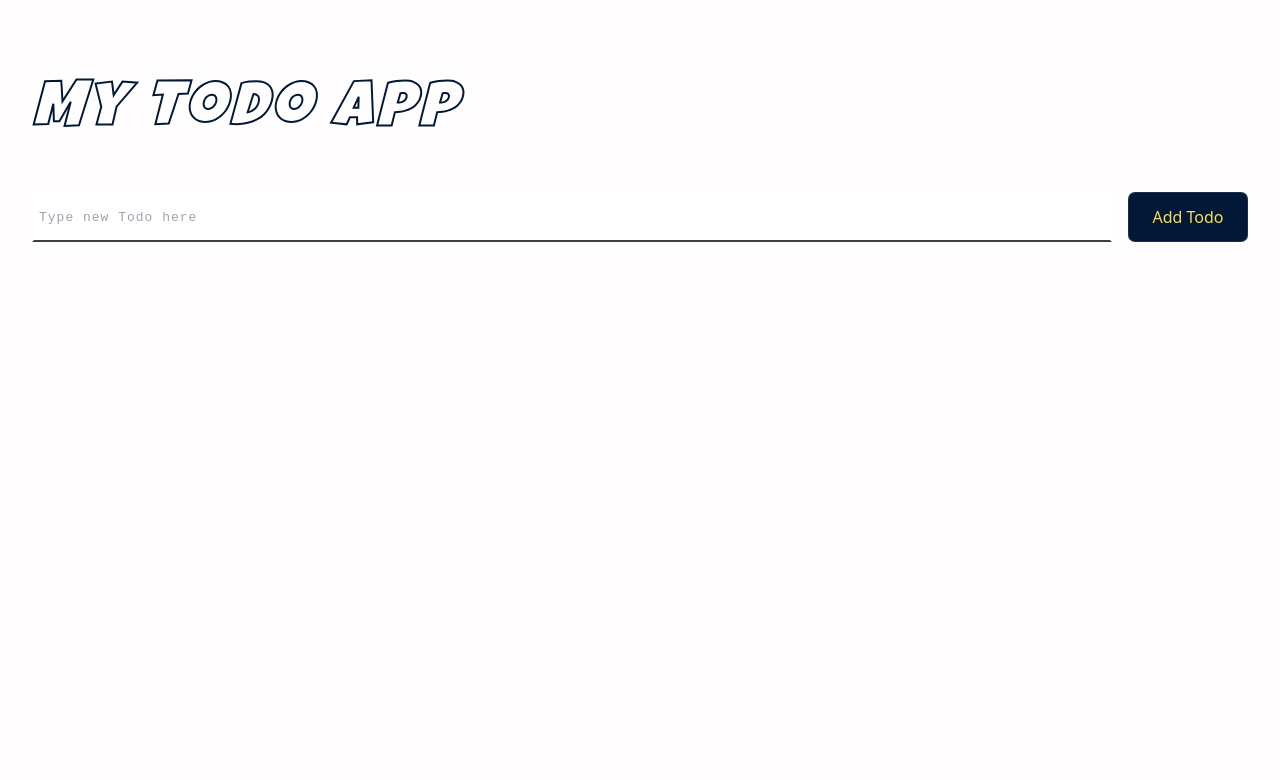
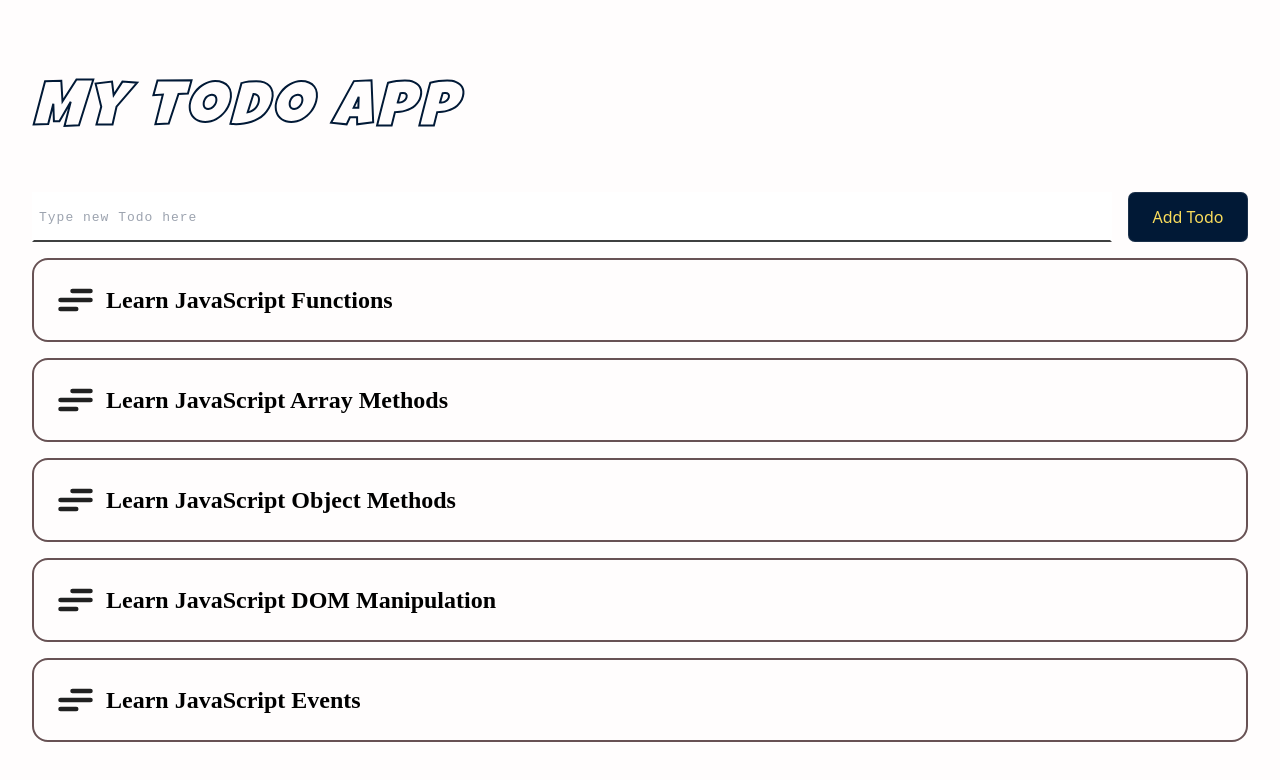
Before and after one commit to oyieroyier/todo-app, a React (Vite) app: page / in a window 1280 px wide. Shown: the top 780 px of the page. Built offline with nearby package versions, Linux system fonts and the light colour scheme; a web font is replaced by a local one.

Commit message:
Create Todos Container and abstracted todos array to data.js file

```diff
--- a/src/App.jsx
+++ b/src/App.jsx
@@ -1,13 +1,13 @@
 import AddTodoForm from "./components/AddTodoForm";
 import PageTitle from "./components/PageTitle";
+import TodosContainer from "./components/TodosContainer";
 
 const App = () => {
   return (
     <main>
       <PageTitle text={"My Todo App"} />
       <AddTodoForm />
-
-      <div className="todos-container"></div>
+      <TodosContainer />
     </main>
   );
 };
--- /dev/null
+++ b/src/components/SingleTodoItem.jsx
@@ -0,0 +1,15 @@
+/* eslint-disable react/prop-types */
+import Checkbox from "./Checkbox";
+
+const SingleTodoItem = ({ todo }) => {
+  return (
+    <div className="todo">
+      <div className="todo-item">
+        <Checkbox />
+        <p>{todo.title}</p>
+      </div>
+    </div>
+  );
+};
+
+export default SingleTodoItem;
--- /dev/null
+++ b/src/components/TodosContainer.jsx
@@ -0,0 +1,14 @@
+import { todos } from "../data";
+import SingleTodoItem from "./SingleTodoItem";
+
+const TodosContainer = () => {
+  return (
+    <div className="todos-container">
+      {todos.map((todo) => (
+        <SingleTodoItem key={todo.id} todo={todo} />
+      ))}
+    </div>
+  );
+};
+
+export default TodosContainer;
--- /dev/null
+++ b/src/data.js
@@ -0,0 +1,27 @@
+export const todos = [
+  {
+    id: 1,
+    title: "Learn JavaScript Functions",
+    completed: false,
+  },
+  {
+    id: 2,
+    title: "Learn JavaScript Array Methods",
+    completed: true,
+  },
+  {
+    id: 3,
+    title: "Learn JavaScript Object Methods",
+    completed: false,
+  },
+  {
+    id: 4,
+    title: "Learn JavaScript DOM Manipulation",
+    completed: true,
+  },
+  {
+    id: 5,
+    title: "Learn JavaScript Events",
+    completed: false,
+  },
+];
```
